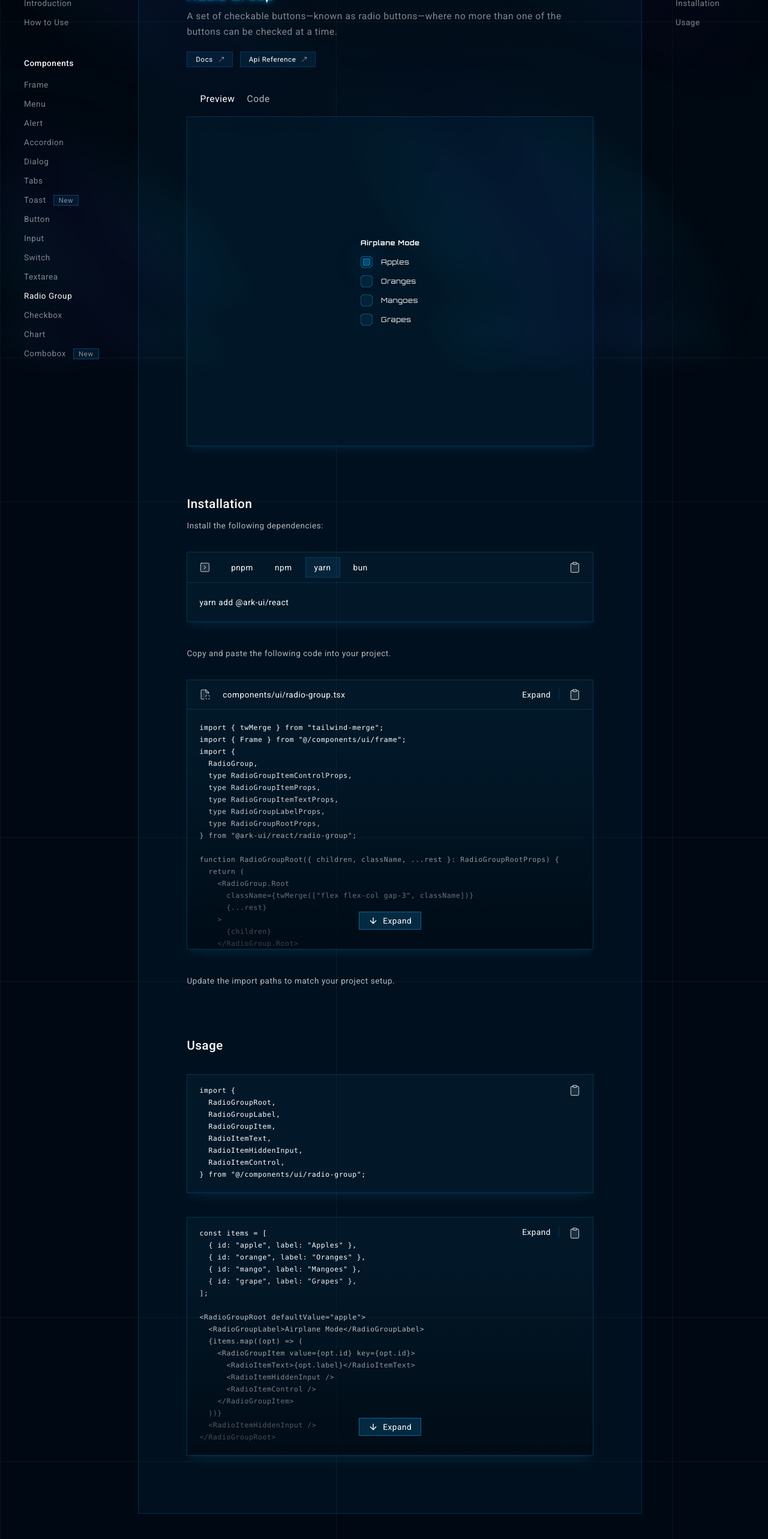
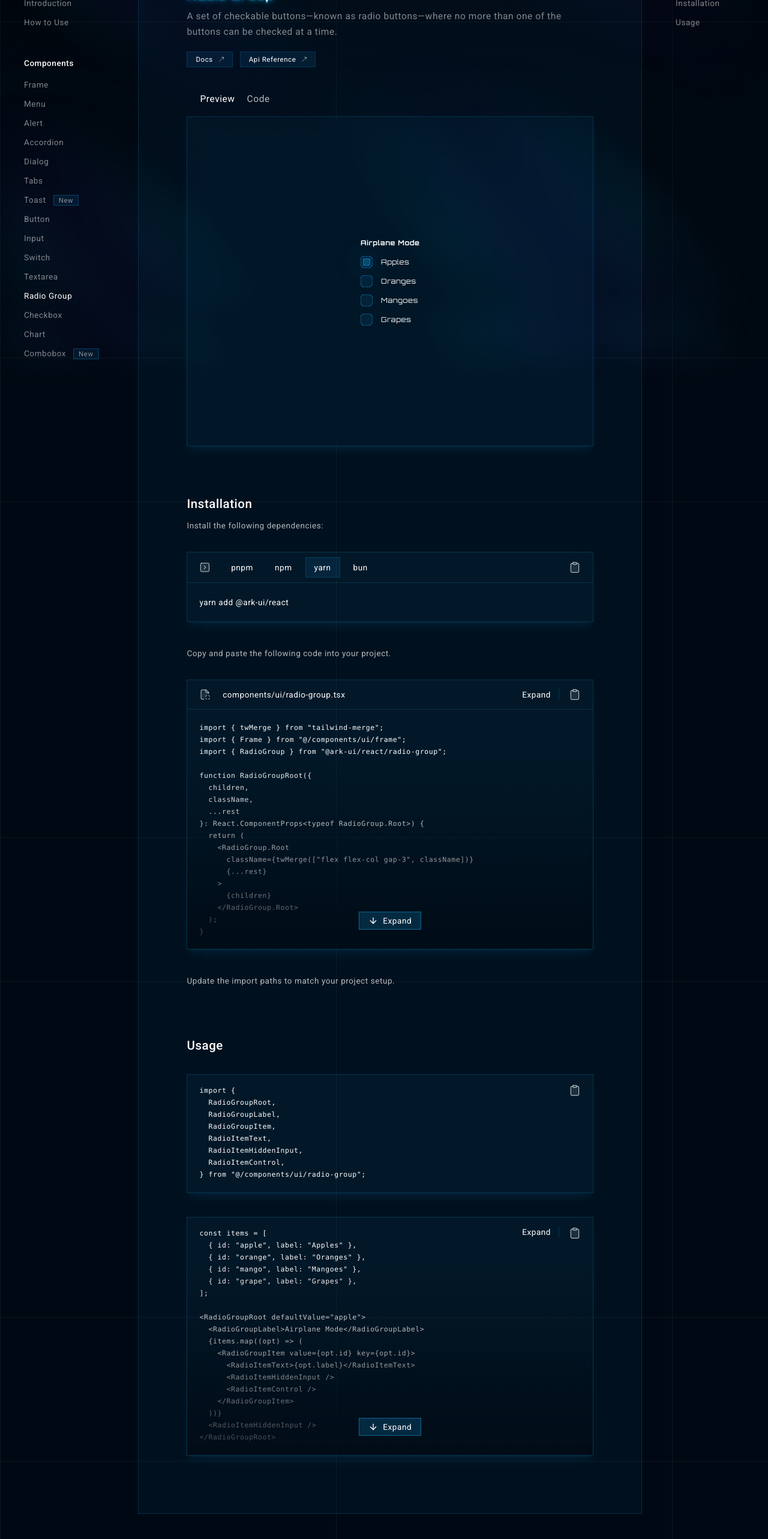
Before and after one commit to rizkimuhammada/cosmic-ui, a React (Vite) app: page /docs/radio-group in a window 1280 px wide. Shown: the part 203-2769 px from the top of the page at 60% size. Built offline with nearby package versions, Linux system fonts and the light colour scheme.

Commit message:
chore(radio group): update component types

```diff
--- a/src/components/ui/radio-group.tsx
+++ b/src/components/ui/radio-group.tsx
@@ -1,15 +1,12 @@
 import { twMerge } from "tailwind-merge";
 import { Frame } from "@/components/ui/frame";
-import {
-  RadioGroup,
-  type RadioGroupItemControlProps,
-  type RadioGroupItemProps,
-  type RadioGroupItemTextProps,
-  type RadioGroupLabelProps,
-  type RadioGroupRootProps,
-} from "@ark-ui/react/radio-group";
+import { RadioGroup } from "@ark-ui/react/radio-group";
 
-function RadioGroupRoot({ children, className, ...rest }: RadioGroupRootProps) {
+function RadioGroupRoot({
+  children,
+  className,
+  ...rest
+}: React.ComponentProps<typeof RadioGroup.Root>) {
   return (
     <RadioGroup.Root
       className={twMerge(["flex flex-col gap-3", className])}
@@ -24,7 +21,7 @@ function RadioGroupLabel({
   children,
   className,
   ...rest
-}: RadioGroupLabelProps) {
+}: React.ComponentProps<typeof RadioGroup.Label>) {
   return (
     <RadioGroup.Label className={twMerge(["font-bold", className])} {...rest}>
       {children}
@@ -32,7 +29,11 @@ function RadioGroupLabel({
   );
 }
 
-function RadioGroupItem({ children, className, ...rest }: RadioGroupItemProps) {
+function RadioGroupItem({
+  children,
+  className,
+  ...rest
+}: React.ComponentProps<typeof RadioGroup.Item>) {
   return (
     <RadioGroup.Item
       className={twMerge([
@@ -50,7 +51,7 @@ function RadioItemText({
   children,
   className,
   ...rest
-}: RadioGroupItemTextProps) {
+}: React.ComponentProps<typeof RadioGroup.ItemText>) {
   return (
     <RadioGroup.ItemText className={twMerge(["order-2", className])} {...rest}>
       {children}
@@ -62,7 +63,10 @@ function RadioItemHiddenInput() {
   return <RadioGroup.ItemHiddenInput />;
 }
 
-function RadioItemControl({ className, ...rest }: RadioGroupItemControlProps) {
+function RadioItemControl({
+  className,
+  ...rest
+}: React.ComponentProps<typeof RadioGroup.ItemControl>) {
   return (
     <RadioGroup.ItemControl
       className={twMerge([
--- a/src/pages/radio-group.tsx
+++ b/src/pages/radio-group.tsx
@@ -99,16 +99,13 @@ function Main() {
               {`
 import { twMerge } from "tailwind-merge";
 import { Frame } from "@/components/ui/frame";
-import {
-  RadioGroup,
-  type RadioGroupItemControlProps,
-  type RadioGroupItemProps,
-  type RadioGroupItemTextProps,
-  type RadioGroupLabelProps,
-  type RadioGroupRootProps,
-} from "@ark-ui/react/radio-group";
+import { RadioGroup } from "@ark-ui/react/radio-group";
 
-function RadioGroupRoot({ children, className, ...rest }: RadioGroupRootProps) {
+function RadioGroupRoot({
+  children,
+  className,
+  ...rest
+}: React.ComponentProps<typeof RadioGroup.Root>) {
   return (
     <RadioGroup.Root
       className={twMerge(["flex flex-col gap-3", className])}
@@ -123,7 +120,7 @@ function RadioGroupLabel({
   children,
   className,
   ...rest
-}: RadioGroupLabelProps) {
+}: React.ComponentProps<typeof RadioGroup.Label>) {
   return (
     <RadioGroup.Label className={twMerge(["font-bold", className])} {...rest}>
       {children}
@@ -131,7 +128,11 @@ function RadioGroupLabel({
   );
 }
 
-function RadioGroupItem({ children, className, ...rest }: RadioGroupItemProps) {
+function RadioGroupItem({
+  children,
+  className,
+  ...rest
+}: React.ComponentProps<typeof RadioGroup.Item>) {
   return (
     <RadioGroup.Item
       className={twMerge([
@@ -149,7 +150,7 @@ function RadioItemText({
   children,
   className,
   ...rest
-}: RadioGroupItemTextProps) {
+}: React.ComponentProps<typeof RadioGroup.ItemText>) {
   return (
     <RadioGroup.ItemText className={twMerge(["order-2", className])} {...rest}>
       {children}
@@ -161,7 +162,10 @@ function RadioItemHiddenInput() {
   return <RadioGroup.ItemHiddenInput />;
 }
 
-function RadioItemControl({ className, ...rest }: RadioGroupItemControlProps) {
+function RadioItemControl({
+  className,
+  ...rest
+}: React.ComponentProps<typeof RadioGroup.ItemControl>) {
   return (
     <RadioGroup.ItemControl
       className={twMerge([
```
